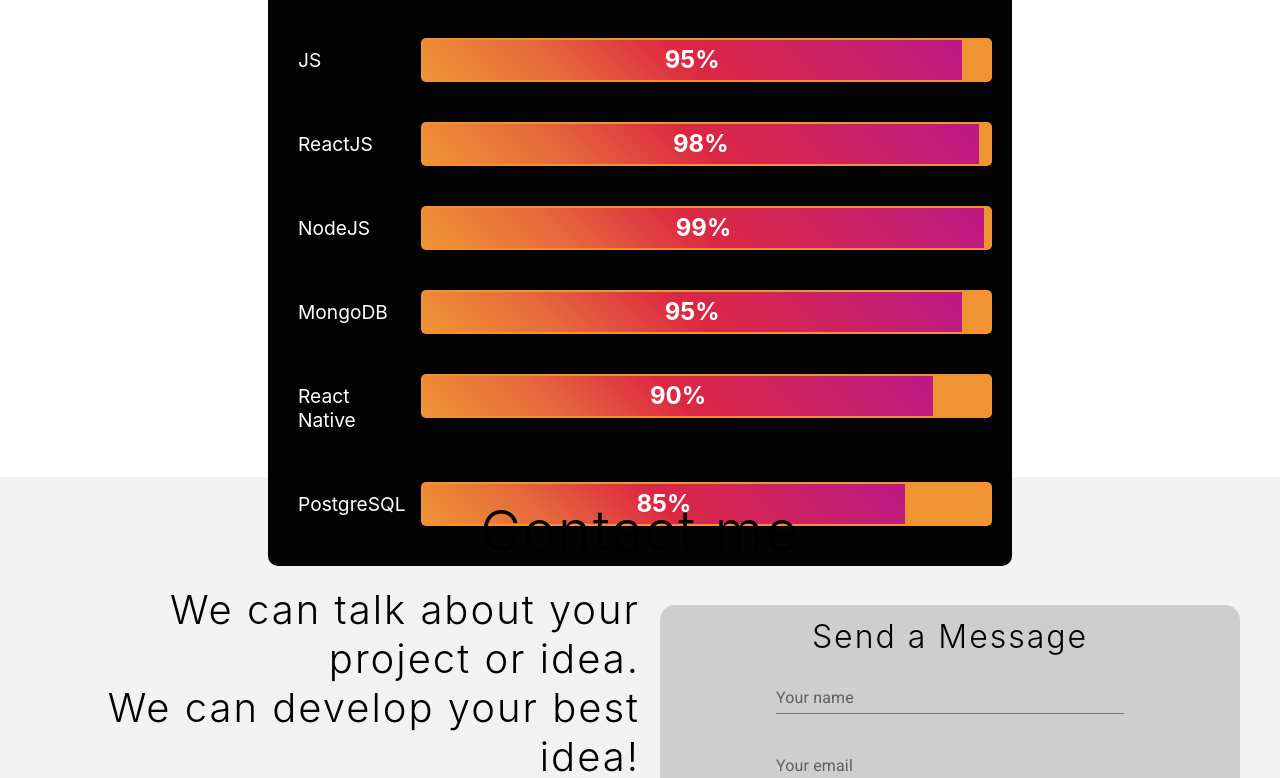
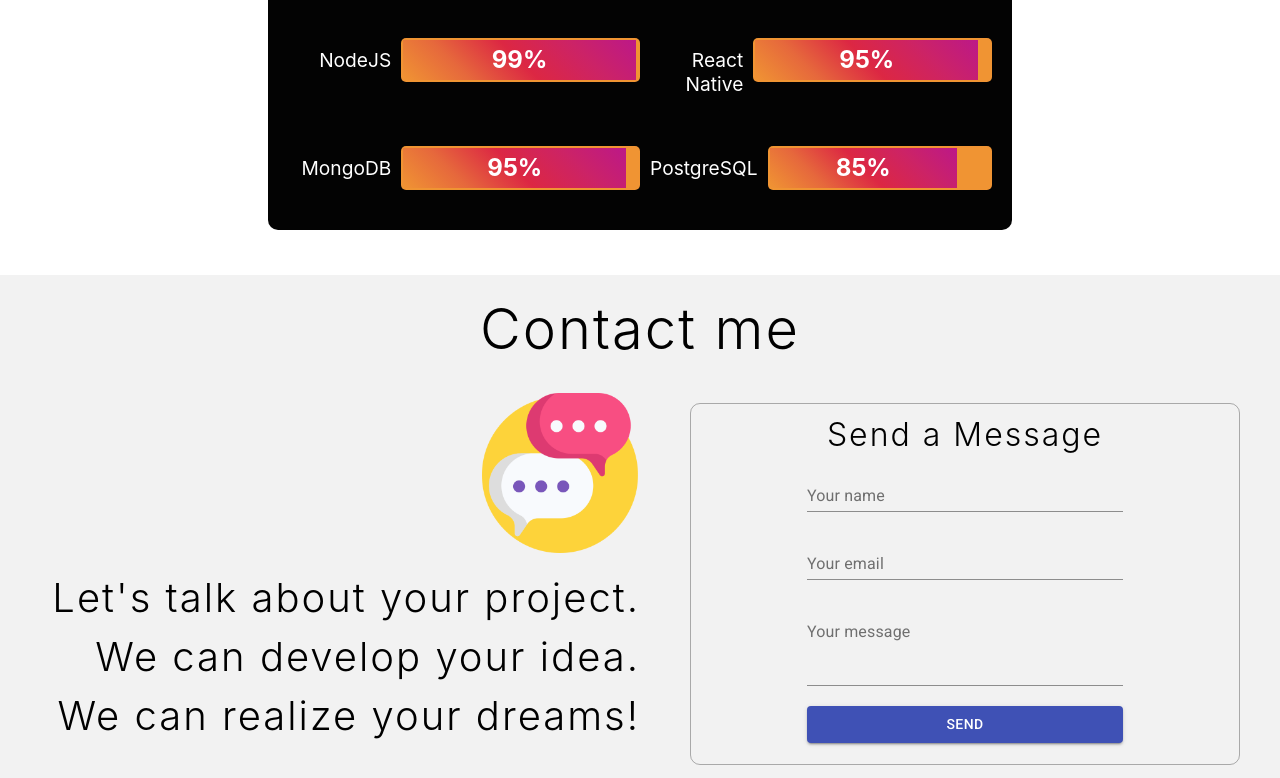
Before and after one commit to lucasbarroos/site, a React (Create React App) app: page / in a window 1280 px wide. Shown: the part 1782-2560 px from the top of the page. Built offline with nearby package versions, Linux system fonts and the light colour scheme.

Commit message:
Inserting the contact form

```diff
--- a/src/components/Contact/index.js
+++ b/src/components/Contact/index.js
@@ -6,7 +6,9 @@ import {
   Text,
   Form,
   FormTitle,
+  Icon,
 } from './styles';
+import MessageIcon from '../../assets/images/speak.png';
 
 const inputStyle = {
   width: '100%',
@@ -22,8 +24,10 @@ export default function Contact() {
           <Title>Contact me</Title>
         </Grid>
         <Grid item lg={6} xs={12}>
-          <Text>We can talk about your project or idea. </Text>
-          <Text>We can develop your best idea! </Text>
+          <Text><Icon src={MessageIcon} /></Text>
+          <Text>Let's talk about your project. </Text>
+          <Text>We can develop your idea. </Text>
+          <Text>We can realize your dreams! </Text>
         </Grid>
         <Grid item lg={6} xs={12} style={{ padding: 20 }}>
           <Form>
@@ -31,7 +35,7 @@ export default function Contact() {
             <TextField id="standard-basic" label="Your name" style={inputStyle} />
             <TextField id="standard-basic" label="Your email" style={inputStyle} />
             <TextField id="standard-basic" multiline rows={3} label="Your message" style={inputStyle} />
-            <Button variant="contained" color="primary">
+            <Button variant="contained" color="primary" style={inputStyle}>
               Send
             </Button>
           </Form>
--- a/src/components/Contact/styles.js
+++ b/src/components/Contact/styles.js
@@ -1,7 +1,6 @@
 import styled from 'styled-components';
 
 export const Container = styled.div`
-    height: 60vh;
     background-color: rgba(0, 0, 0, 0.05);
     padding: 20px;
 `;
@@ -19,12 +18,15 @@ export const Text = styled.p`
     font-size: 2.5em;
     letter-spacing: 2px;
     font-weight: 300;
+    margin-top: 10px;
 `;
 
 export const Form = styled.div`
+    margin-left: 30px;
+    margin-bottom: 30px;
     padding: 2% 20% 2% 20%;
-    background-color: rgba(0, 0, 0, 0.15);
-    border-radius: 15px;
+    border-radius: 10px;
+    border: 1px solid rgba(0, 0, 0, 0.3);
 `;
 
 export const FormTitle = styled.p`
@@ -33,3 +35,9 @@ export const FormTitle = styled.p`
     letter-spacing: 2px;
     font-weight: 300;
 `;
+
+export const Icon = styled.img`
+    text-align: right;
+    height: 4em;
+    width: 4em;
+`;
--- a/src/components/ProgressBar/styles.js
+++ b/src/components/ProgressBar/styles.js
@@ -34,6 +34,7 @@ export const BarText = styled.div`
 `;
 
 export const BarTitle = styled.div`
+    text-align: right;
     font-size: 1.2em;
     margin: 10px;
     width: 140px;
--- a/src/components/Technologies/index.js
+++ b/src/components/Technologies/index.js
@@ -9,28 +9,28 @@ export default function Technologies() {
       <Title>Technologies</Title>
       <Table>
         <Grid container>
-          <Grid lg={12} xs={12}>
+          <Grid lg={6} xs={12}>
             <ProgressBar title="HTML" progress={99} />
           </Grid>
-          <Grid lg={12} xs={12}>
+          <Grid lg={6} xs={12}>
             <ProgressBar title="CSS" progress={98} />
           </Grid>
-          <Grid lg={12} xs={12}>
+          <Grid lg={6} xs={12}>
             <ProgressBar title="JS" progress={95} />
           </Grid>
-          <Grid lg={12} xs={12}>
+          <Grid lg={6} xs={12}>
             <ProgressBar title="ReactJS" progress={98} />
           </Grid>
-          <Grid lg={12} xs={12}>
+          <Grid lg={6} xs={12}>
             <ProgressBar title="NodeJS" progress={99} />
           </Grid>
-          <Grid lg={12} xs={12}>
+          <Grid lg={6} xs={12}>
+            <ProgressBar title="React Native" progress={95} />
+          </Grid>
+          <Grid lg={6} xs={12}>
             <ProgressBar title="MongoDB" progress={95} />
           </Grid>
-          <Grid lg={12} xs={12}>
-            <ProgressBar title="React Native" progress={90} />
-          </Grid>
-          <Grid lg={12} xs={12}>
+          <Grid lg={6} xs={12}>
             <ProgressBar title="PostgreSQL" progress={85} />
           </Grid>
         </Grid>
--- a/src/components/Technologies/styles.js
+++ b/src/components/Technologies/styles.js
@@ -1,7 +1,6 @@
 import styled from 'styled-components';
 
 export const Container = styled.div`
-    height: 90vh;
     padding: 20px;
 `;
 
```
Also changed, not shown: src/components/Certificates/index.js (added, +7 -0 lines), src/components/Certificates/styles.js (added, +23 -0 lines), src/assets/images/speak.png (added).
